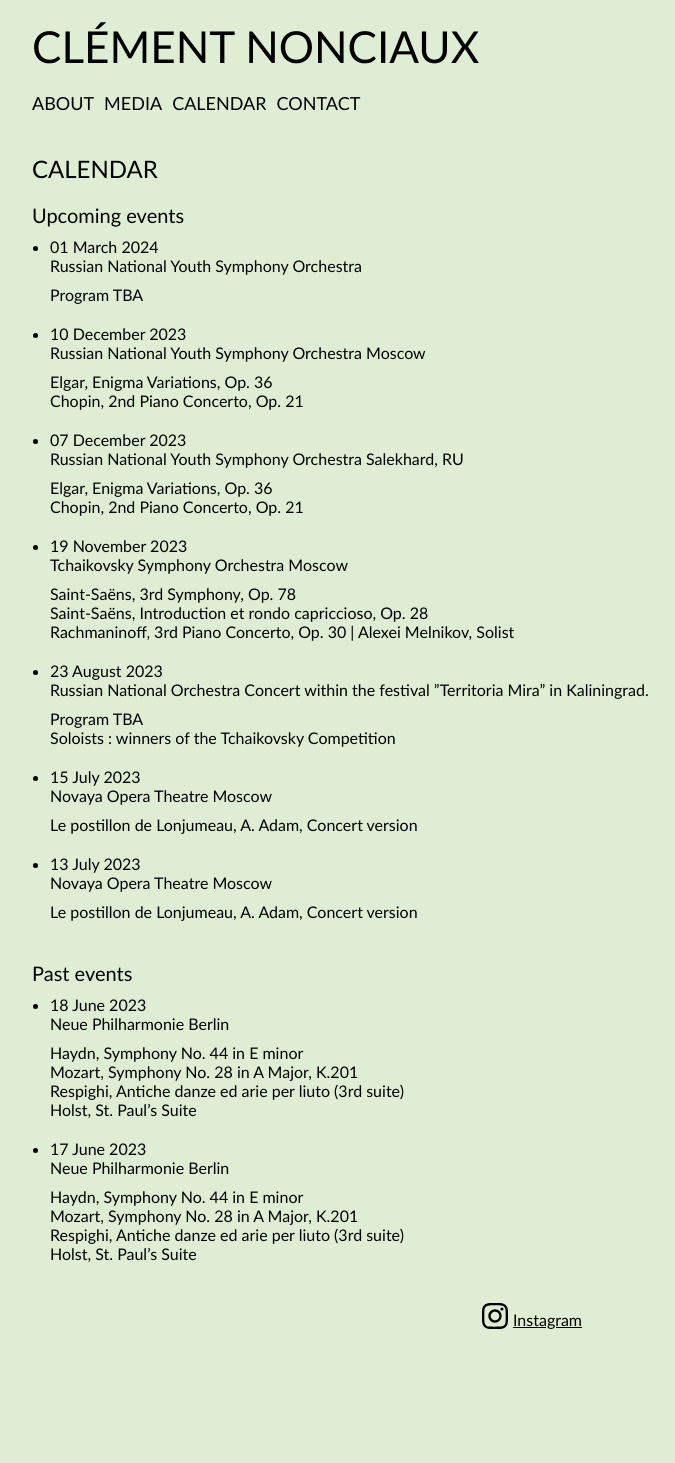
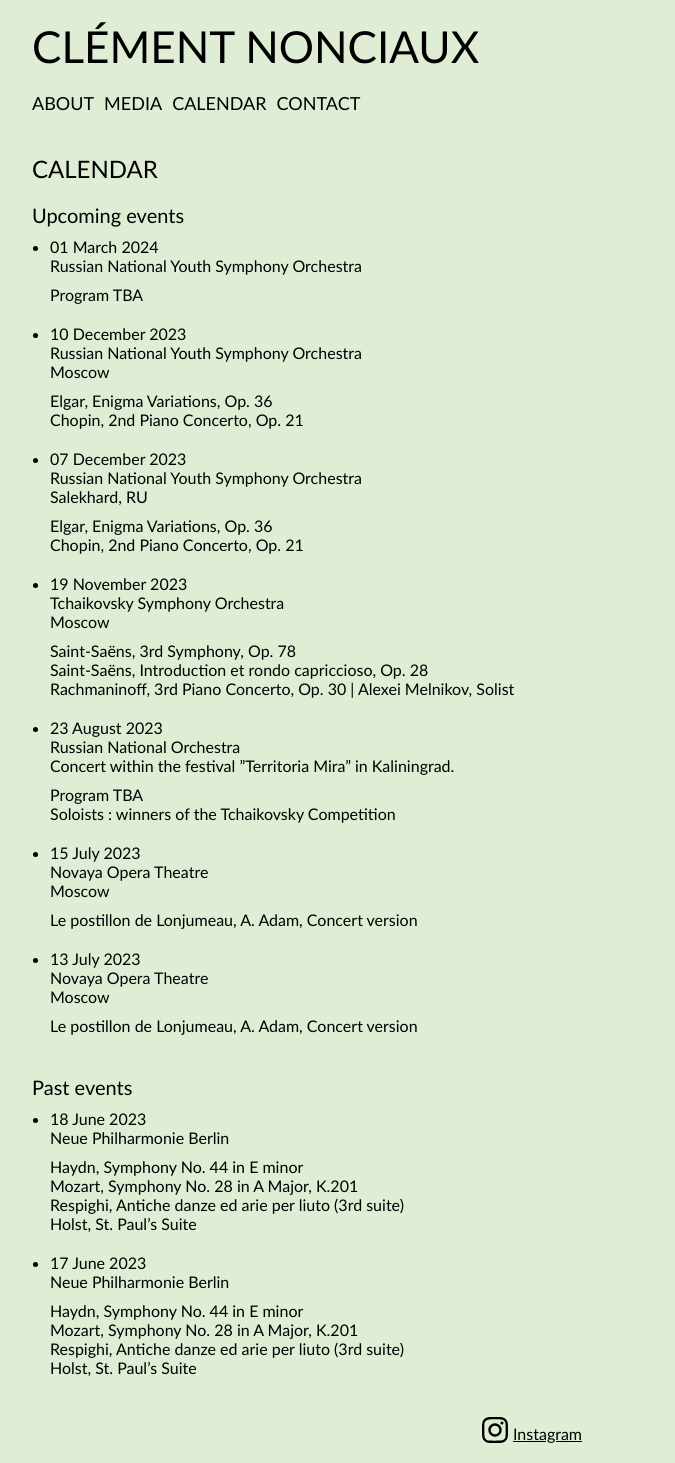
Before and after one commit to martincadoux/clementnonciaux.com, a Jekyll site: the page built from _pages/calendar.html, in a window 1280 px wide. Shown: the whole page, without its empty margins (108-783 px from the left). Built offline with Jekyll 4.4.1, drawn with Linux system fonts in a browser that asks for light colours; before the commit the page ends 1349 px from its top, so only the background shows below that.

Commit message:
Fix events locations line-breaks

```diff
--- a/_includes/events.html
+++ b/_includes/events.html
@@ -6,7 +6,7 @@
     <time class="events__time" datetime="{{ item.date | date_to_xmlschema }}">
       {{ item.date | date_to_long_string }}
     </time>
-    <p class="events__location">{{ item.location }}</p>
+    <p class="events__location">{{ item.location | markdownify }}</p>
     <div class="events__program">{{ item.program | markdownify }}</div>
   </li>
   {% endfor %}
```
